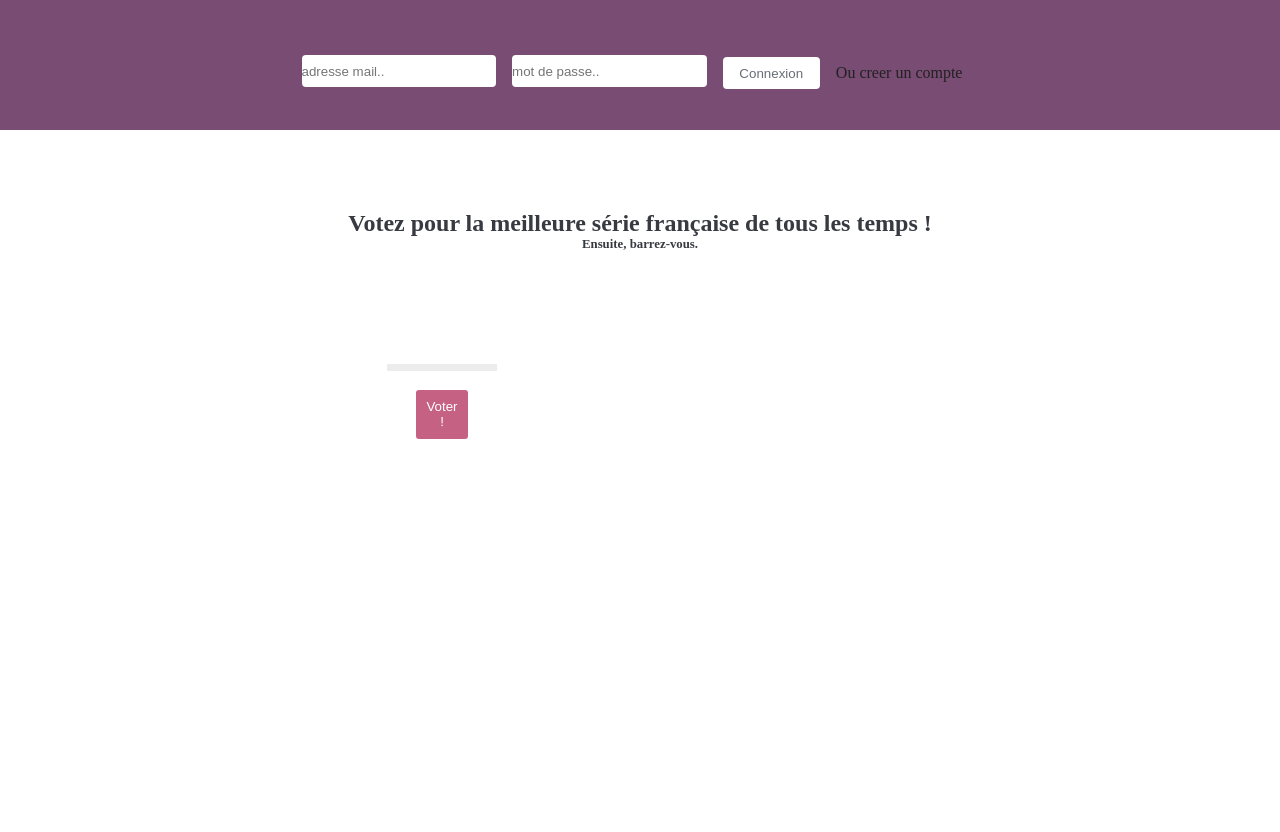
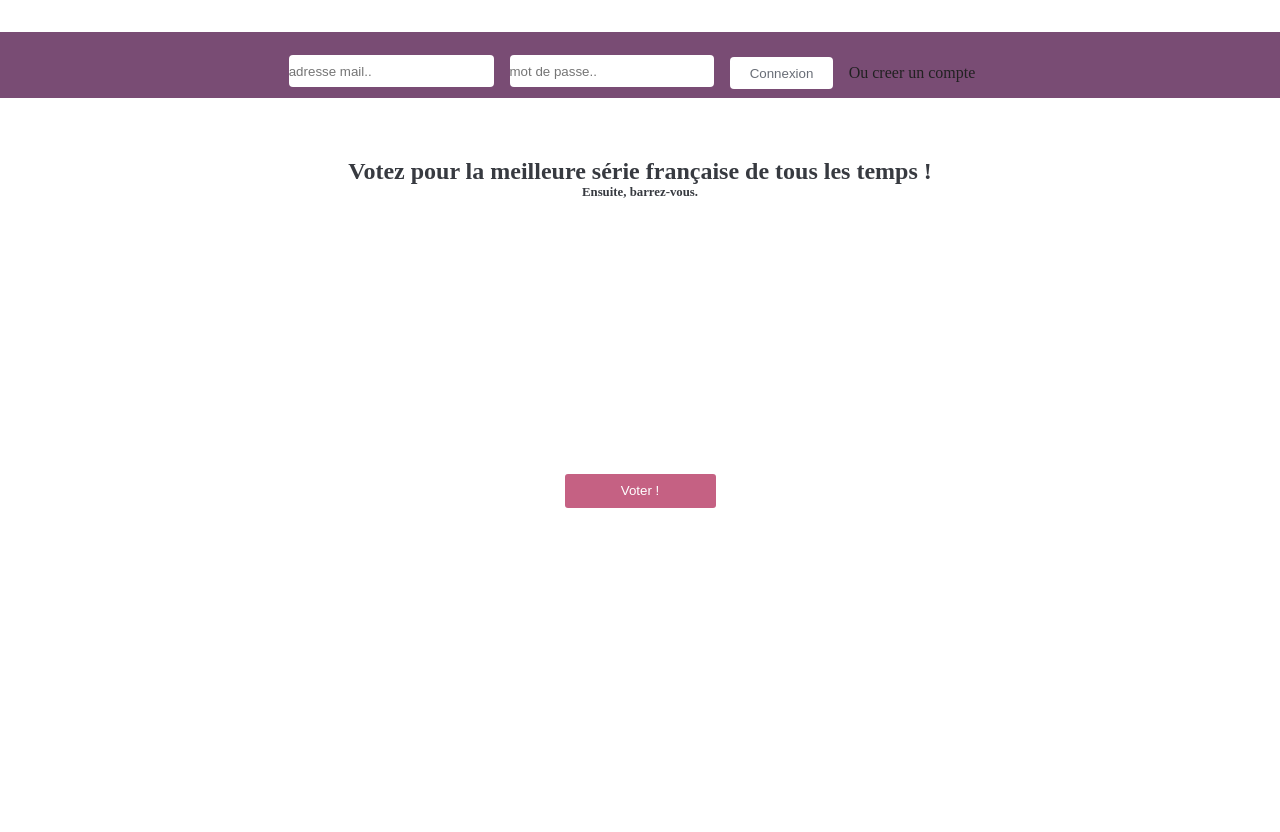
Before and after one commit to root-c137/MeilleureSerieFrancaise.fr, a Symfony app: template templates/home/index.html.twig in a window 1280 px wide. Before the commit the page ends 439 px from the top, so only its background shows below. Run offline with Twig, Linux system fonts and the light colour scheme; the template is opened without the code that fills it, so the values that code supplies are empty; some libraries are stand-ins or nearby versions.

Commit message:
amélioration css home

```diff
--- a/public/CSS/Default.css
+++ b/public/CSS/Default.css
@@ -1,13 +1,13 @@
 *
 {
     box-sizing: border-box;
-    width:100%;
     margin:0;
     padding:0;
 }
 
 body
 {
+    width:100%;
     height:100vh;
     font-family: "Ubuntu";
     font-weight:500;
--- a/public/CSS/Header.css
+++ b/public/CSS/Header.css
@@ -1,14 +1,13 @@
 header
 {
     width:100%;
-    height:10rem;
-    padding:2rem;
     display:flex;
     flex-direction: row;
     justify-content: space-between;
     align-items: center;
     background-color: #794c74;
     color:#FFF;
+    margin-top:2rem;
 }
 
 header ul
--- a/public/CSS/Home.css
+++ b/public/CSS/Home.css
@@ -1,7 +1,7 @@
 main
 {
     width:70%;
-    height:25rem;
+    height:40%;
     margin:auto;
     margin-top:5rem;
     display:flex;
@@ -22,49 +22,49 @@ main .Title
 
 .Votes
 {
-    width:50%;
+    width:100%;
     height:90%;
     margin:auto;
     text-align: center;
     margin-top:3rem;
     display: flex;
     flex-direction: column;
-    justify-items: flex-start;
-    align-items: flex-start;
 }
 
+.Votes form
+{
+    width:100%;
+    height:270px;
+    margin:auto;
+}
 .Votes table
 {
-    display:flex;
-    width:100%;
+    border-collapse: separate;
+    table-layout: fixed;
+    width:50%;
     height:100%;
-    flex-direction: row;
-    border-collapse: separate;
-    justify-content: center;
-
+    margin:auto;
 }
 
 .Votes td
 {
-    width:calc(100% / 3);
-    border:1px solid #FFF;
-    vertical-align: bottom;
-    padding:0.1rem;
+   width:100%;
+   height:10%;
 }
 
-.Votes .TdBarre
+.Votes .TDBarre
 {
-    padding:0.2rem;
-    height: 100%;
+height:90%;
+vertical-align: bottom;
+
 }
 
-.Votes .Barre
+.Votes td .Barre
 {
     width:40%;
-    min-height:0.4rem;
-    max-height:10rem;
-    background-color: #ececec;
+    background-color: #c56183;
     margin:auto;
+
 }
 
 .Votes .TD_BSubmit
@@ -88,10 +88,19 @@ main .Title
 
 @media screen and (min-width: 200px)
 {
+    main
+    {
+        width:100%;
+        padding:1rem;
+    }
     .Votes
     {
         width:100%;
         height:auto;
+    }
+    .Votes table, .Votes form
+    {
+        width:100%;
     }
     .Votes .Barre
     {
@@ -114,10 +123,15 @@ main .Title
 
 @media screen and (min-width: 500px)
 {
-    .Votes
+    .main
     {
         width:80%;
     }
+    .Votes
+    {
+        width:95%;
+    }
+
     .Voter_Button
     {
         width:50%;
@@ -126,7 +140,6 @@ main .Title
     {
         font-size:1rem;
         height:25%;
-
         padding:0;
     }
 }
@@ -135,7 +148,7 @@ main .Title
 {
     .Votes
     {
-        width:70%;
+        width:90%;
     }
     .Votes .Barre
     {
@@ -149,6 +162,10 @@ main .Title
 
 @media screen and (min-width: 800px)
 {
+    .Votes
+    {
+        width:85%;
+    }
 
     .Voter_Button
     {
@@ -159,8 +176,22 @@ main .Title
 @media screen and (min-width: 900px)
 {
 
+    .Votes
+    {
+        width:70%;
+    }
     .Voter_Button
     {
         width:25%;
     }
 }
+
+@media screen and (min-width: 1000px)
+{
+
+    .Votes
+    {
+        width:50%;
+    }
+
+}
--- a/templates/home/index.html.twig
+++ b/templates/home/index.html.twig
@@ -23,9 +23,9 @@
 
             <table>
                 <tr>
-                    <td class="TdBarre"><div class="Barre"></div></td>
+
                     {% for Serie in Series %}
-                        <td><div class="Barre" style="height: 100vh;"></div></td>
+                        <td class="TDBarre"><div class="Barre"  style="height: 100%;"></div></td>
                     {% endfor %}
                 </tr>
 
@@ -43,8 +43,9 @@
                     {% endfor %}
 
                 </tr>
+
                 <tr>
-                    <td colspan="3" class="TD_BSubmit"><button class="Voter_Button" type="submit">Voter !</button></td>
+                    <td colspan="3" class="TD_BSubmit"><button class="Voter_Button" type="submit">Voter !</button> </td>
                 </tr>
 
             </table>
```
